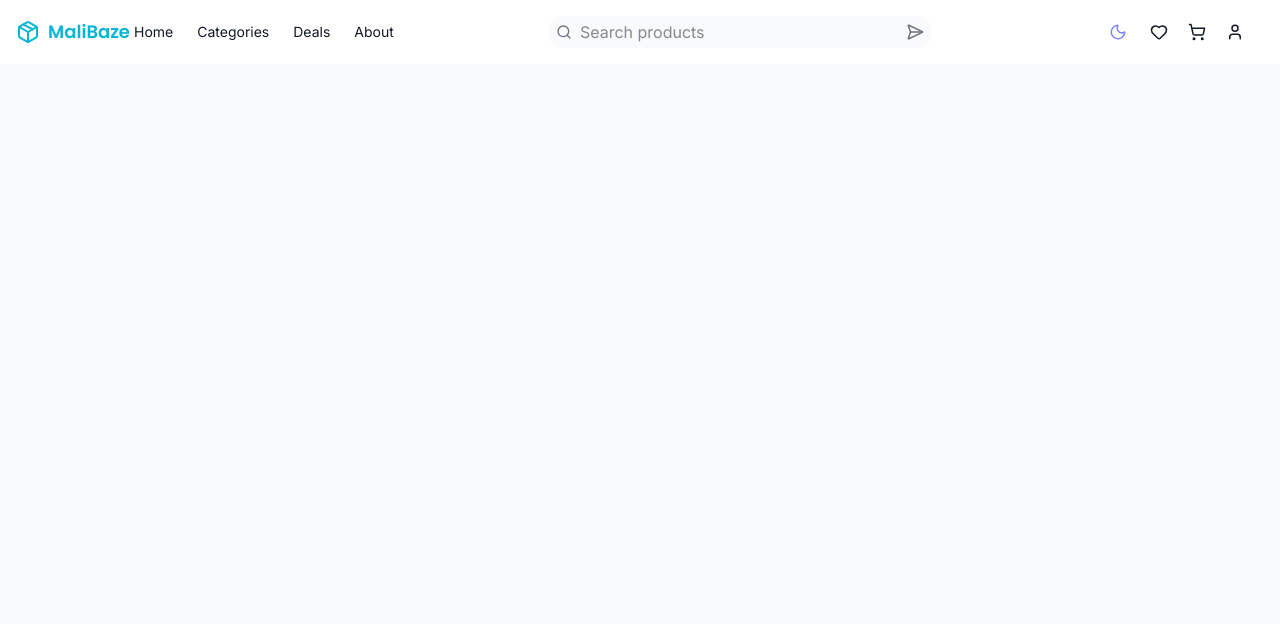
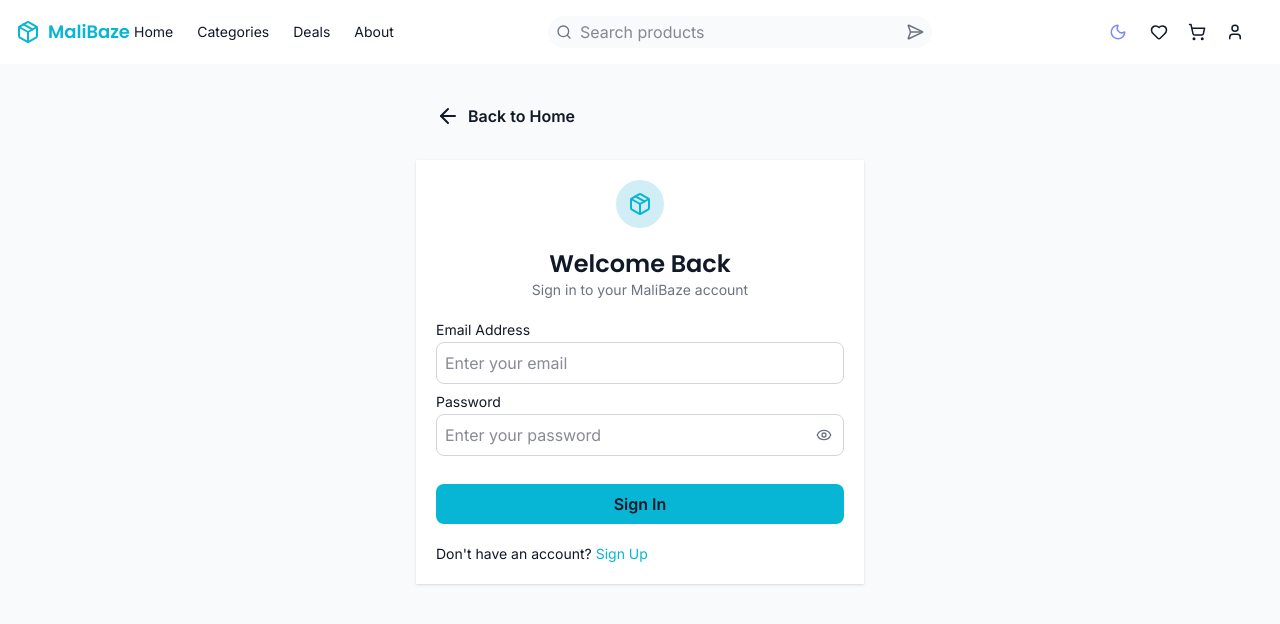
Before and after one commit to kiptalam1/MaliBaze, a React (Vite) app in the folder client/: page /auth/login in a window 1280 px wide. Shown: the top 624 px of the page. Built offline with nearby package versions, Linux system fonts and the light colour scheme.

Commit message:
feat: create a login paage and form.

```diff
--- a/client/src/App.tsx
+++ b/client/src/App.tsx
@@ -3,6 +3,7 @@ import Navbar from "./components/common/Navbar";
 import HomePage from "./pages/HomePage";
 import CategoryPage from "./pages/CategoryPage";
 import RegisterPage from "./pages/RegisterPage";
+import LoginPage from "./pages/LoginPage";
 
 function App() {
 	return (
@@ -12,6 +13,7 @@ function App() {
 				<Route path="/" element={<HomePage />} />
 				<Route path="/categories" element={<CategoryPage />} />
 				<Route path="/auth/register" element={<RegisterPage />} />
+				<Route path="/auth/login" element={<LoginPage />} />
 			</Routes>
 		</div>
 	);
--- /dev/null
+++ b/client/src/components/forms/LoginForm.tsx
@@ -0,0 +1,71 @@
+import { Package, Eye, EyeOff } from "lucide-react";
+import BouncyButton from "../ui/BouncyButton";
+import { useNavigate } from "react-router-dom";
+import { useState } from "react";
+
+const LoginForm = () => {
+	const navigate = useNavigate();
+	const [showPassword, setShowPassword] = useState<boolean>(false);
+	return (
+		<div className="flex flex-col gap-5 bg-[var(--color-bg-card)] shadow p-5 w-full max-w-md">
+			<div className="flex flex-col items-center">
+				<span className="flex items-center justify-center size-12 rounded-full bg-[var(--color-primary-lightest)] mb-5">
+					<Package color="#06b6d4" />
+				</span>
+				<h1 className="text-2xl font-semibold">Welcome Back</h1>
+				<p className="text-sm text-[var(--color-text-secondary)]">
+					Sign in to your MaliBaze account
+				</p>
+			</div>
+			<form className="flex flex-col gap-2">
+				<div className="flex flex-col gap-0.5">
+					<label htmlFor="email" className="text-sm">
+						Email Address
+					</label>
+					<input
+						id="email"
+						type="email"
+						placeholder="Enter your email"
+						className="w-full p-2 border border-[var(--color-border)] rounded-lg outline-none focus:ring-1 focus:ring-[var(--color-primary)]"
+					/>
+				</div>
+
+				<div className="flex flex-col gap-0.5">
+					<label htmlFor="password" className="text-sm">
+						Password
+					</label>
+					<div className="relative">
+						<input
+							id="password"
+							type={showPassword ? "text" : "password"}
+							placeholder="Enter your password"
+							className="w-full p-2 pr-10 border border-[var(--color-border)] rounded-lg outline-none focus:ring-1 focus:ring-[var(--color-primary)] "
+						/>
+						<button
+							type="button"
+							onClick={() => setShowPassword((prev) => !prev)}
+							className="absolute inset-y-0 right-3 flex items-center text-gray-500 hover:text-gray-700 cursor-pointer">
+							{showPassword ? <EyeOff size={16} /> : <Eye size={16} />}
+						</button>
+					</div>
+				</div>
+
+				<BouncyButton
+					className="bg-[var(--color-primary)] mt-5"
+					onClick={() => console.log("create account")}>
+					Sign In
+				</BouncyButton>
+			</form>
+			<div className="text-sm">
+				Don't have an account?{" "}
+				<span
+					className="text-[var(--color-primary)] cursor-pointer"
+					onClick={() => navigate("/auth/register")}>
+					Sign Up
+				</span>
+			</div>
+		</div>
+	);
+};
+
+export default LoginForm;
--- /dev/null
+++ b/client/src/pages/LoginPage.tsx
@@ -0,0 +1,23 @@
+import BouncyButton from "../components/ui/BouncyButton";
+import { ArrowLeft } from "lucide-react";
+import { useNavigate } from "react-router-dom";
+import LoginForm from "../components/forms/LoginForm";
+
+const LoginPage = () => {
+	const navigate = useNavigate();
+	return (
+		<div className="min-h-screen w-full flex flex-col items-center p-4 sm:py-6 md:py-8 ">
+			<div className="flex flex-col w-full max-w-md gap-6">
+				<BouncyButton
+					onClick={() => navigate("/")}
+					className="flex gap-2 items-center hover:bg-[var(--color-primary-lightest)] hover:text-black w-max">
+					<ArrowLeft />
+					Back to Home
+				</BouncyButton>
+				<LoginForm />
+			</div>
+		</div>
+	);
+};
+
+export default LoginPage;
```
